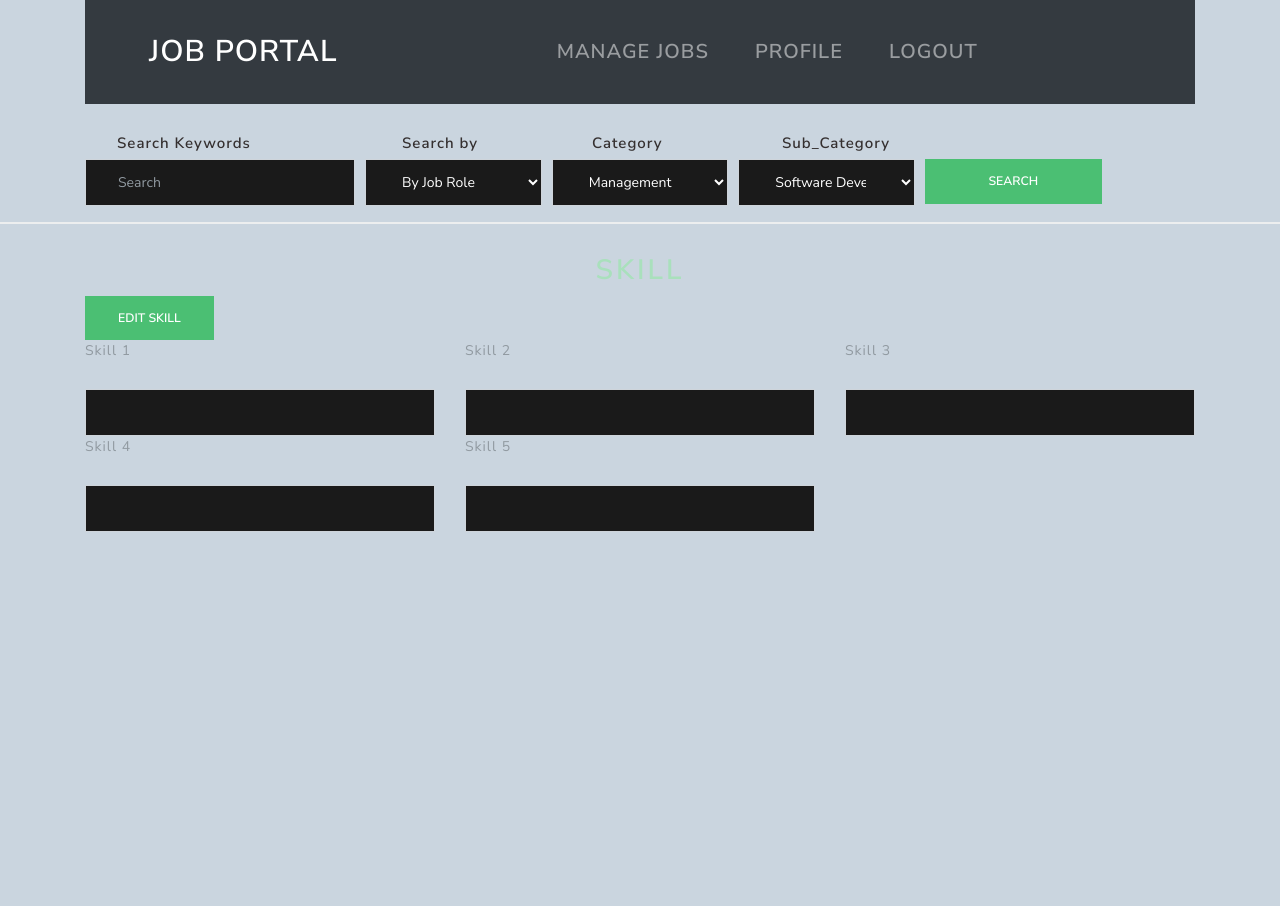
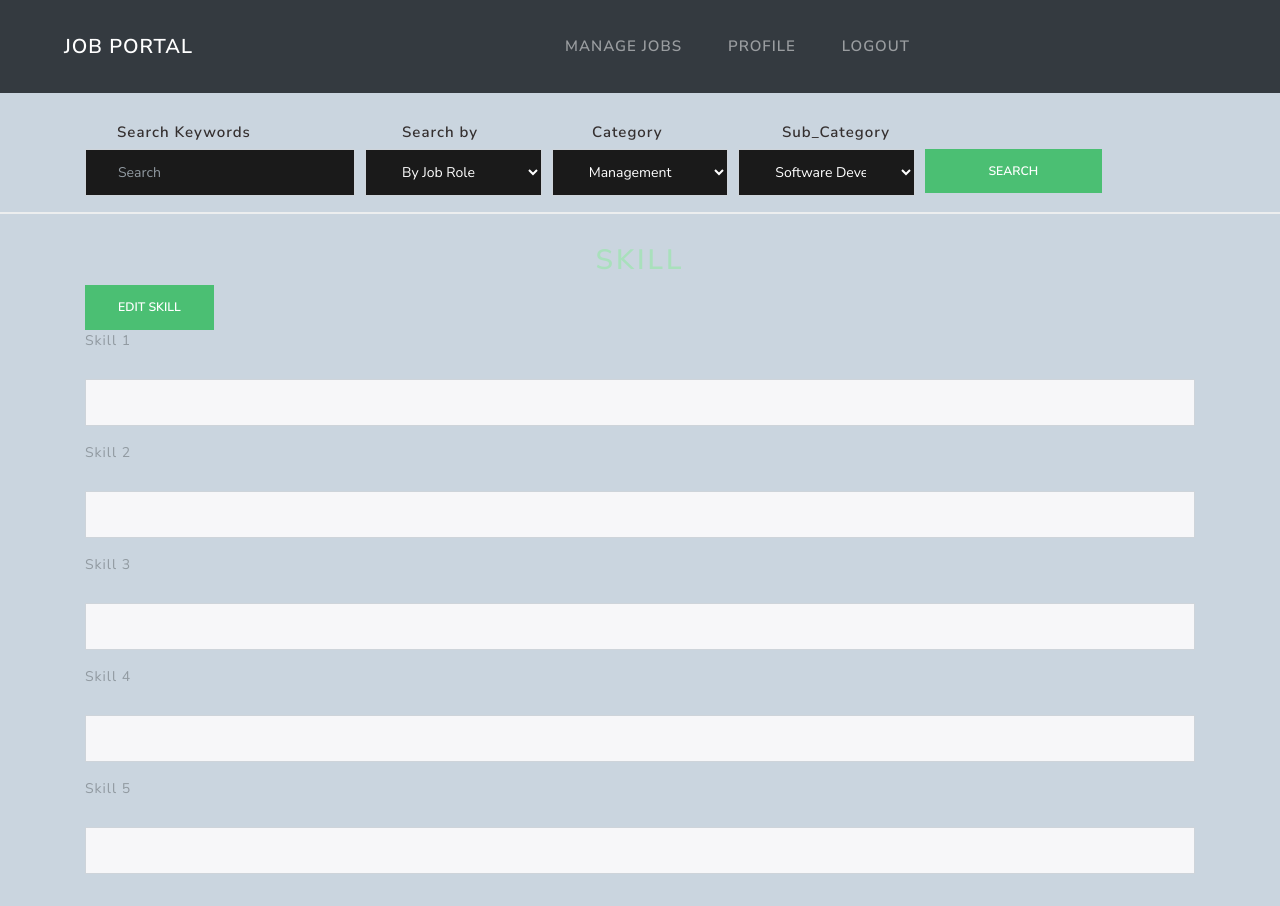
Before and after one commit to T3KRAJ/Job-Portal, a Django app: page /skills in a window 1280 px wide. Before the commit the page ends 531 px from the top, so only its background shows below. Run offline with Django 4.2, Linux system fonts and the light colour scheme; a user stored in the database is signed in; data comes from the database, SQL or seed files in the repository; both versions use the stored data as it was after the commit; some libraries are stand-ins or nearby versions.

Commit message:
conflict solved

```diff
--- a/core/models.py
+++ b/core/models.py
@@ -150,7 +150,7 @@ class SeekerSkillset(models.Model):
     skill_5 = models.CharField(max_length=255, blank=True, null=True)
 
     def __str__(self):
-        return self.seeker
+        return self.seeker.first_name
 
 
 class Application(models.Model):
--- a/core/templates/base.html
+++ b/core/templates/base.html
@@ -15,18 +15,18 @@
 <body>
 
     {% if request.user.is_seeker or request.user == None %}
-    <div class="container">
+    <div>
         <div class="row">
             <div class="col-md-12">
                 <nav class="navbar navbar-dark navbar-expand-md bg-dark">
-                    <a class="navbar-brand mx-5" href="{% url 'search' %}" style="font-size:30px"> Job Portal </a>
+                    <a class="navbar-brand mx-5" href="{% url 'search' %}" style="font-size:20px"> Job Portal </a>
                     <button class="navbar-toggler" type="button" data-toggle="collapse" style="float:right"
                         data-target="#myToggleNav" aria-controls="myTogglerNav" aria-label="Toggle Navigation"
                         aria-expanded="false">
                         <span class="navbar-toggler-icon"></span>
                     </button>
                     <div class="collapse navbar-collapse clearfix" id="myTogglerNav">
-                        <div class="navbar-nav mx-auto" style="font-size: 20px">
+                        <div class="navbar-nav mx-auto" style="font-size: 15px">
                             <a class="navbar-item nav-link" href="{% url 'my_applications' %}"> Applied Jobs </a>
                             <a class="navbar-item nav-link" href="{% url 'skills' %}">Skills</a>
                             <a class="navbar-item nav-link" href="{% url 'seeker_profile' %}"> Profile </a>
@@ -41,7 +41,7 @@
 
     <!---  Base Page for recruiter -->
 
-    <div class="container">
+    <div>
 
         <div class="row">
 
@@ -50,18 +50,15 @@
 
                 <nav class="navbar navbar-dark navbar-expand-md bg-dark">
 
-                    <a class="navbar-brand mx-5" href="{% url 'search' %}" style="font-size:30px"> Job Portal </a>
+                    <a class="navbar-brand mx-5" href="{% url 'search' %}" style="font-size:20px"> Job Portal </a>
 
                     <button class="navbar-toggler" type="button" data-toggle="collapse" style="float:right"
                         data-target="#myToggleNav" aria-controls="myTogglerNav" aria-label="Toggle Navigation"
                         aria-expanded="false">
                         <span class="navbar-toggler-icon"></span>
                     </button>
-
-                    <div class="collapse navbar-collapse clearfix" id="myTogglerNav">
-
-                        <div class="navbar-nav mx-auto" style="font-size: 20px">
-
+                    <div class="collapse navbar-collapse clearfix float-right" id="myTogglerNav">
+                        <div class="navbar-nav mx-auto" style="font-size: 15px">
                             <a class="navbar-item nav-link" href="{%  url 'manage_jobs' %}"> Manage Jobs </a>
                             <a class="navbar-item nav-link" href="{% url 'recruiter_profile' %}"> Profile </a>
                             <a class="navbar-item nav-link" href="{% url 'logout' %}"> Logout </a>
--- a/core/templates/components/seekerskill.html
+++ b/core/templates/components/seekerskill.html
@@ -1,5 +1,6 @@
-{%  extends "base.html" %}
-
+{% extends "base.html" %}
+{% load static %}
+{% load widget_tweaks %}
 {% block content %}
 
 <div class="container" xmlns="http://www.w3.org/1999/html">
@@ -7,27 +8,21 @@
 
     <div class="text-center" style="margin-top: 30px">
 
-             <h2 class="skill-header" id="skill-heading">SKILL</h2>
-
+        <h2 class="skill-header mb-2" id="skill-heading">SKILL</h2>
     </div>
-
-
-
-
-
-
     <div class="form-group">
 
         <form method="post" id="skill-form">
             {% csrf_token %}
 
-                 <div class="skill-edit-buttons"> <!-- buttons -->
+            <div class="skill-edit-buttons">
+                <!-- buttons -->
 
-                         <button type="reset" id="skill-reset" style="display: none"
-                             onclick="resetSkill()" class="btn btn-danger"> Cancel  </button>
+                <button type="reset" id="skill-reset" style="display: none" onclick="resetSkill()"
+                    class="btn btn-danger"> Cancel </button>
 
-                         <button type="submit" id="skill-submit"
-                             onclick="toggleSkillEdit()" class="btn btn-success"> Edit Skill </button>
+                <button type="submit" id="skill-submit" onclick="toggleSkillEdit()" class="btn btn-success"> Edit Skill
+                </button>
 
             </div>
 
@@ -42,42 +37,38 @@
 
                 {% endfor %}
 
-                {%  endif %}
+                {% endif %}
 
             </div>
-
-
-
+            {% if form %}
             <div>
-
                 <div class="row">
-
-
-                        {% for field in form %}
-
-                            <div class="col-md-4 skill-group">
-
-
-                                <label for="{{ field.name }}" >{{ field.label }} </label>
-                                <input readonly name="{{ field.name }}" class="form-control skill-input-control"
-                                     style="background-color: #1a1a1a; color: #ffffff" value="{{ field.value}}">
-                                {{ field.errors }}
-
+                    <div class="col-md  skill-group">
+                        <div class="form-group">
+                            <div class="form-group">
+                                <label for="exampleInputdisplayname">Skill 1</label>
+                                {{ form.skill_1|attr:"class:form-control"}}
                             </div>
-
-
-                        {% endfor %}
-
-
+                            <div class="form-group">
+                                <label for="exampleInputdisplayname">Skill 2</label>
+                                {{ form.skill_2|attr:"class:form-control"}}
                             </div>
-
-
-
-
+                            <div class="form-group">
+                                <label for="exampleInputdisplayname">Skill 3</label>
+                                {{ form.skill_3|attr:"class:form-control"}}
                             </div>
-
-
-
+                            <div class="form-group">
+                                <label for="exampleInputdisplayname">Skill 4</label>
+                                {{ form.skill_4|attr:"class:form-control"}}
+                            </div>
+                            <div class="form-group">
+                                <label for="exampleInputdisplayname">Skill 5</label>
+                                {{ form.skill_5|attr:"class:form-control"}}
+                            </div>
+                    </div>
+                </div>
+            </div>
+            {% endif %}
         </form>
     </div>
 </div>
@@ -87,4 +78,4 @@
 
 
 
-{%  endblock %}
+{% endblock %}
--- a/core/views.py
+++ b/core/views.py
@@ -322,7 +322,6 @@ def job_details(request,jid):
                 form = None
 
             except Exception as e:
-                print(e)
                 status = "T"
                 form = Application_form
 
@@ -356,45 +355,57 @@ def apply(request, jid):
     if request.method == "POST":
         form = Application_form(request.POST)
         job = Job.objects.get(id=jid)
-        seekerProfile = SeekerProfile.objects.get(seeker=request.user)
-        if form.is_valid():
-            cv = form.cleaned_data['cv']
-            cover_letter = form.cleaned_data['cover_letter']
-            score = matching_score(request, job, seekerProfile)
-            application_id = Application.objects.create(
-                cv=cv,
-                cover_letter=cover_letter,
-                status='A',
-                seeker=seekerProfile,
-                matching_score=score,
-                job=job,
-                seeker_name=seekerProfile.first_name
-            )
-            application_id.save()
-            job_application = Application.objects.get(id=application_id.id)
-            Message.objects.create(
-                application=job_application,
-                recruiter=job.recruiter,
-                seeker=seekerProfile,
-                message_type='A',
-            ).save()
-            messages.success(
-                request, "You have sucessfully applied for this position")
-            args = {'form': form,
-                    'job': job}
+        try:
+            seekerProfile = SeekerProfile.objects.get(seeker=request.user)
+            if form.is_valid():
+                cv = form.cleaned_data['cv']
+                cover_letter = form.cleaned_data['cover_letter']
+                print(seekerProfile)
+                print(job)
+                score = matching_score(request, job, seekerProfile)
+                application_id = Application.objects.create(
+                    cv=cv,
+                    cover_letter=cover_letter,
+                    status='A',
+                    seeker=seekerProfile,
+                    matching_score=score,
+                    job=job,
+                    seeker_name=seekerProfile.first_name
+                )
+                application_id.save()
+                job_application = Application.objects.get(id=application_id.id)
+                Message.objects.create(
+                    application=job_application,
+                    recruiter=job.recruiter,
+                    seeker=seekerProfile,
+                    message_type='A',
+                ).save()
+                messages.success(
+                    request, "You have sucessfully applied for this position")
+                args = {'form': form,
+                        'job': job}
+                return render(request, 'components/job_details.html', args)
+            else:
+                messages.warning(
+                    request, "Your application form had errors in it. Please re submit application")
+                args = {'form': form,
+                        'job': job,
+                        'status': "T"}
+                return render(request, 'components/job_details.html', args)
+        except:
+            form = Application_form
+            args = {
+                form: form
+            }
+            messages.warning(request, "You need to add your skills.")
             return render(request, 'components/job_details.html', args)
-        else:
-            messages.warning(
-                request, "Your application form had errors in it. Please re submit application")
-            args = {'form': form,
-                    'job': job,
-                    'status': "T"}
-            return render(request, 'components/job_details.html', args)
+
+
     else:
         raise Http404("This is an invalid request")
 
 
-def matching_score(request, job, seekerprofile):
+def matching_score(job, seekerprofile):
     job_skills = [job.skill_required_1, job.skill_required_2, job.skill_required_3,
                   job.skill_required_4, job.skill_required_5]
     user_skill_object = SeekerSkillset.objects.get(seeker=seekerprofile)
@@ -773,7 +784,6 @@ def manage_jobs(request):
     except:
         job_list = []
         args = {'jobs': job_list}
-    print(job_list)
     return render(request, 'components/managejobs.html', args)
 
 
```
Also changed, not shown: db.sqlite3. Lines whose indentation alone changed are shown as unchanged.
